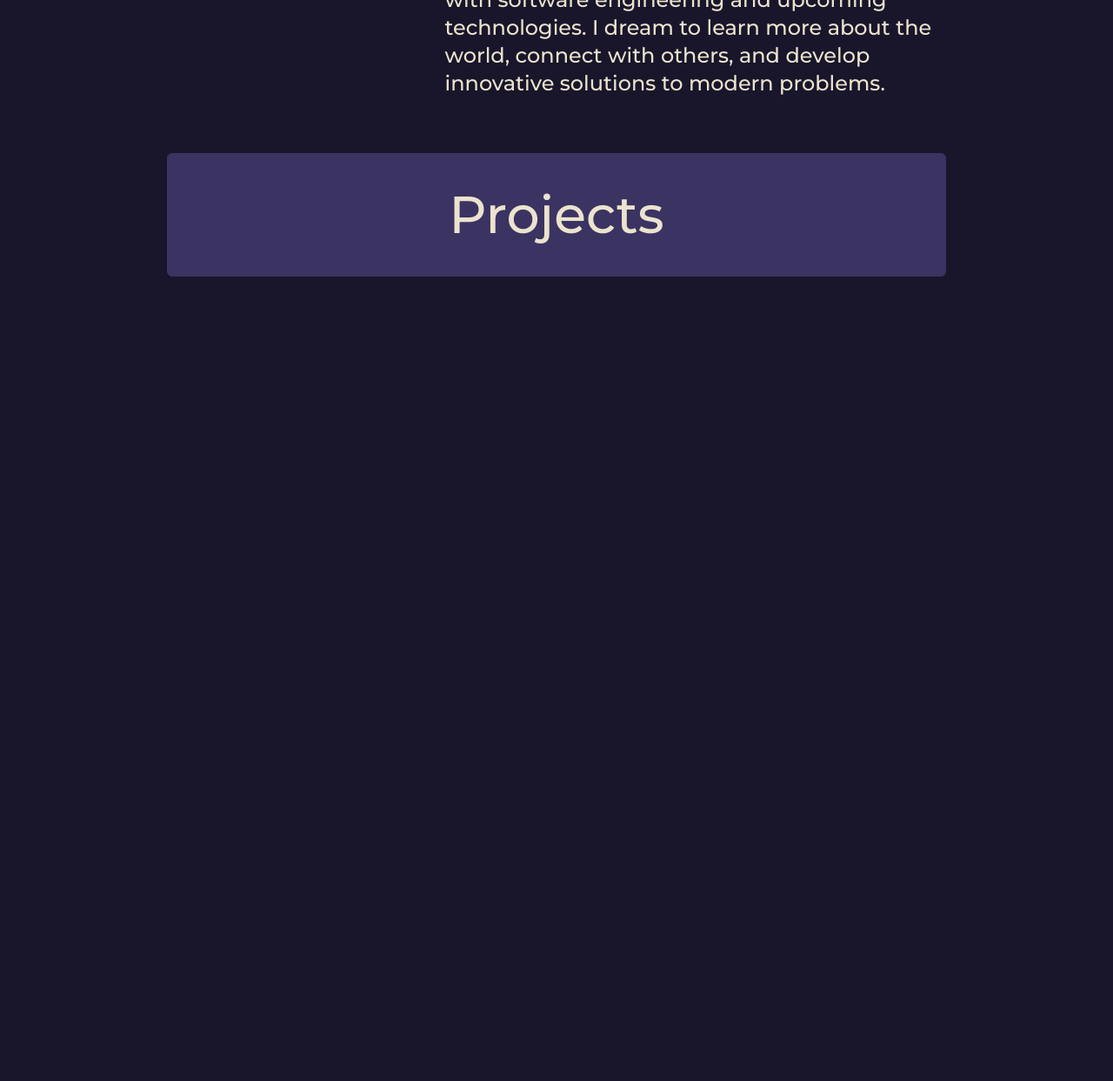
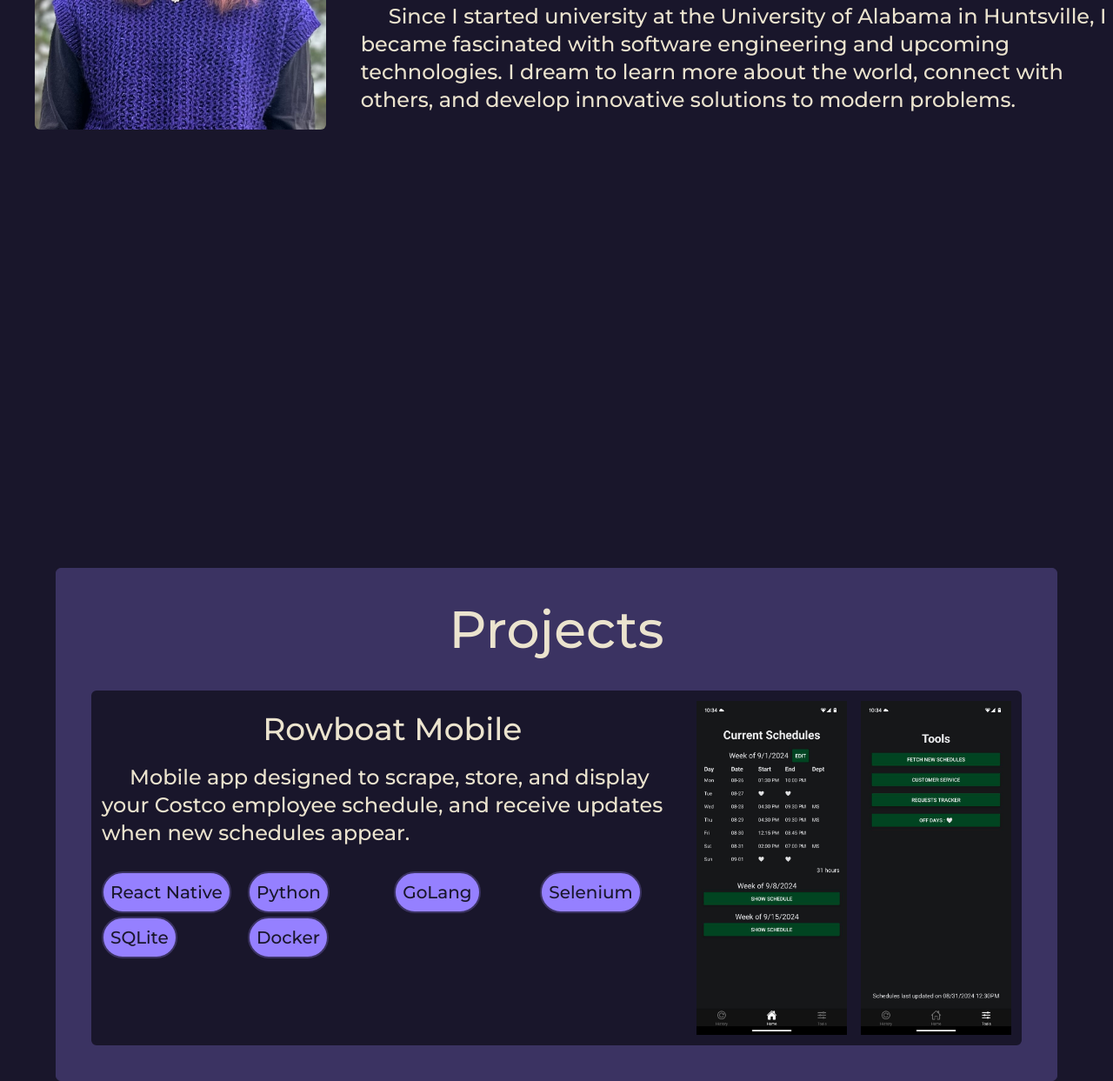
Before and after one commit to earocorn/portfolio, a website: page src/index.html in a window 1280 px wide. Shown: the part 533-1776 px from the top of the page at 87% size. Before the commit the page ends 851 px from the top, so only its background shows below. Drawn offline with Linux system fonts and the light colour scheme.

Commit message:
add project and assets

```diff
--- a/src/index.html
+++ b/src/index.html
@@ -17,21 +17,22 @@
                 <a class="nav-link" href="#resume">resume</a>
             </div>
         </nav>
-        <div id="about">
+
+        <div id="about" class="mt-28 sm:mt-0">
             <div class="flex justify-center py-10 sm:px-5">
-                <div class="px-10 sm:hidden">
-                    <img class="portrait" src="./assets/portrait.jpeg" alt="Portrait of Alex Almanza">
+                <div class="px-10 sm:hidden py-20">
+                    <img class="portrait-xl shadow-round" src="./assets/portrait.jpeg" alt="Portrait of Alex Almanza">
                 </div>
-                <div class="max-w-xl sm:flex flex-col flex-auto">
+                <div class="max-w-4xl sm:flex flex-col flex-auto">
                     <div class="sm:flex sm:flex-row">
-                        <img class="portrait hidden sm:block" src="./assets/portrait.jpeg" alt="Portrait of Alex Almanza">
-                        <h1 class="title-xl sm:ml-5">Hey, I'm Alex!</h1>
+                        <img class="portrait-sm shadow-round hidden sm:block" src="./assets/portrait.jpeg" alt="Portrait of Alex Almanza">
+                        <h1 class="title-xl sm:ml-5 p-14 sm:p-5 text-center">Hey, I'm Alex!</h1>
                     </div>
-                    <hr class="w-11/12 mt-5 py-3">
+                    <!-- <hr class="w-11/12 py-3"> -->
                     <p class="paragraph-info">
                         I am a Software Engineer with a passion for learning, creating, and helping.
-                        I fell in love with code and computers when I was around 13, a time where I would create
-                        plugins for Minecraft servers, a file-based instant messenger app, and many simple Java programs.
+                        I fell in love with code and computers when I was around 13, a time where I created
+                        plugins for Minecraft servers, a file-based instant messenger app, and many simple (but fun) Java programs.
                     </p>
                     <br>
                     <p class="paragraph-info">
@@ -41,12 +42,36 @@
                     </p>
                 </div>
             </div>
-            <br>
-            <div id="projects" class="flex justify-center px-3">
-                <div class="border border-5 border-secondary bg-secondary rounded-md p-10 w-full max-w-4xl text-center">
+
+            <div id="projects" class="flex justify-center px-3 mt-96 sm:mt-20">
+                <div class="border border-5 border-secondary bg-secondary rounded-md p-10 sm:p-2 w-full max-w-6xl text-center">
                     <h1 class="title-xl">Projects</h1>
-                    <ul class="grid grid-cols-2 sm:grid-cols-1">
-
+                    <!-- <hr class="py-3"> -->
+                    <ul class="grid grid-cols-1 sm:grid-cols-1 pt-10">
+                        <li class="project-card">
+                            <div class="flex flex-row">
+                                <div class="flex flex-col">
+                                    <h2 class="project-title">Rowboat Mobile</h2>
+                                    <p class="project-body">
+                                        Mobile app designed to scrape, store, and display
+                                        your Costco employee schedule, and receive updates
+                                        when new schedules appear.
+                                    </p>
+                                    <ul class="grid grid-cols-4 lg:grid-cols-3 md:grid-cols-2 sm:grid-cols-2 gap-1 p-2">
+                                        <li class="tech-badge">React Native</li>
+                                        <li class="tech-badge sm:ml-5">Python</li>
+                                        <li class="tech-badge">GoLang</li>
+                                        <li class="tech-badge">Selenium</li>
+                                        <li class="tech-badge">SQLite</li>
+                                        <li class="tech-badge">Docker</li>
+                                    </ul>
+                                </div>
+                                <div class="flex flex-row">
+                                    <img class="project-image-portrait p-2 rounded-md" src="assets/rowboat/home.JPG">
+                                    <img class="project-image-portrait p-2 rounded-md sm:hidden" src="assets/rowboat/tools.JPG">
+                                </div>
+                            </div>
+                        </li>
                     </ul>
                 </div>
             </div>
--- a/src/styles/input.css
+++ b/src/styles/input.css
@@ -18,22 +18,61 @@
   .title-xl {
     @apply montserrat-title text-6xl text-light
   }
-  img.portrait {
+  .project-card {
+    @apply border-4 border-dark rounded-md bg-dark
+  }
+  .project-title {
+    @apply montserrat-title text-4xl sm:text-3xl text-light my-5
+  }
+  .project-body {
+    @apply montserrat-title indent-8 text-2xl sm:text-base text-light mb-5 ms-2 text-start
+  }
+  img.portrait-xl {
       object-fit: cover;
       margin-right: 0;
-      max-width: 239px;
-      max-height: 400px;
+      max-width: 335px;
+      max-height: 390px;
       height: auto;
   }
+  img.portrait-md {
+    object-fit: cover;
+    margin-right: 0;
+    max-width: 239px;
+    max-height: 400px;
+    height: auto;
+  }
+  .project-image-portrait {
+    object-fit: cover;
+    margin-right: 0;
+    max-width: 239px;
+    max-height: 400px;
+    height: auto;
+  }
   .paragraph-info {
-    @apply montserrat-title text-2xl text-light text-wrap
+    @apply montserrat-title text-2xl text-light text-wrap indent-8
   }
-  img.portrait {
+  .tech-badge {
+    @apply
+    montserrat-title
+    text-xl
+    lg:text-base
+    md:text-sm
+    sm:text-xs
+    text-nowrap
+    p-2
+    text-dark
+    border-secondary
+    border-2
+    rounded-3xl
+    bg-secondaryLight
+    w-fit
+  }
+  img.shadow-round {
     @apply
     aspect-auto rounded-md hover:shadow-lg hover:shadow-secondaryLight hover:translate-y-1
   }
   @media (max-width: 640px) {
-    img.portrait {
+    img.portrait-sm {
         object-fit: cover;
         max-width: 170px;
         max-height: 180px;
```
Also changed, not shown: src/assets/andyverse/adminpanel.png (added), src/assets/andyverse/home.png (added), src/assets/andyverse/newreview.png (added), src/assets/andyverse/userinbox.png (added), src/assets/backdrop.jpeg (added), src/assets/kobetime/admindash.png (added), src/assets/kobetime/userdash.png (added), src/assets/rowboat/home.JPG (added), src/assets/rowboat/tools.JPG (added), src/styles/output.css, 3 other files.
